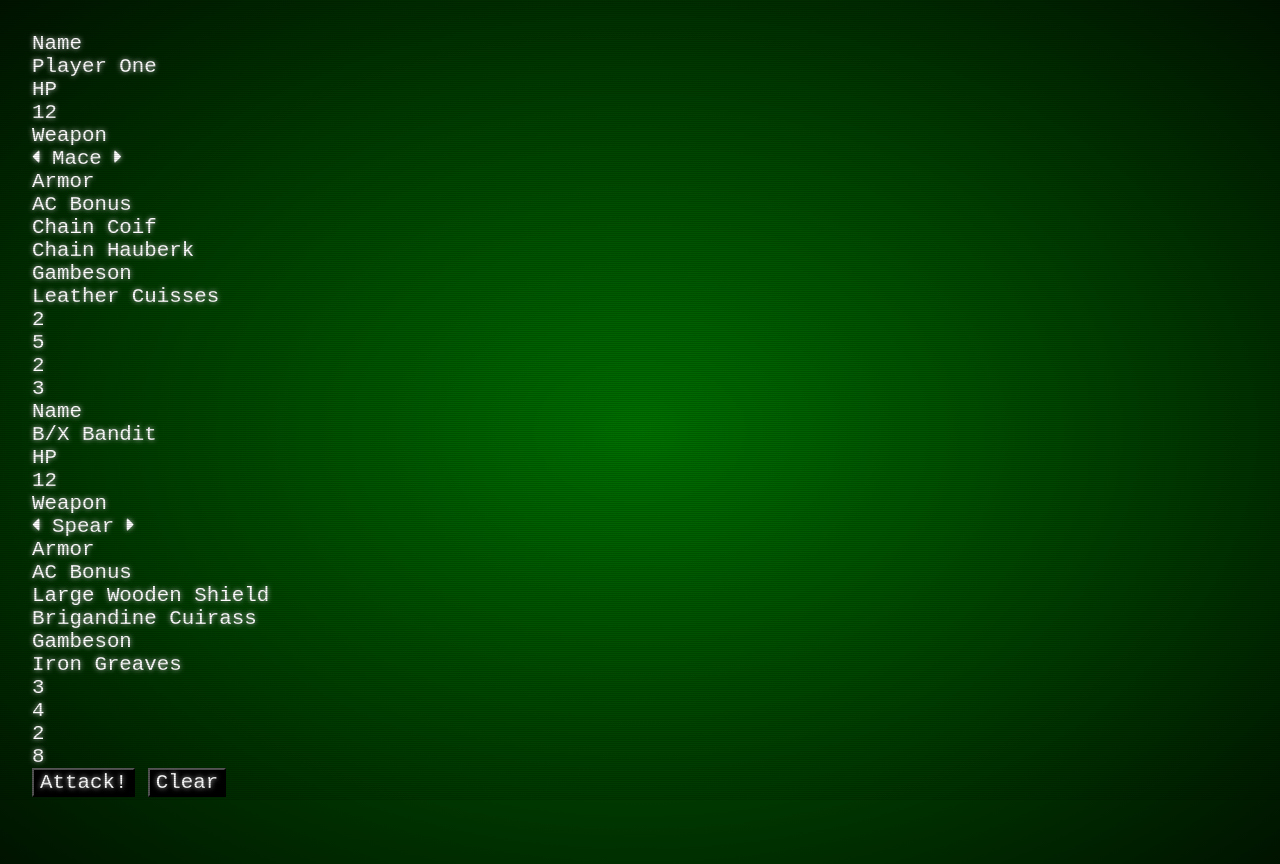
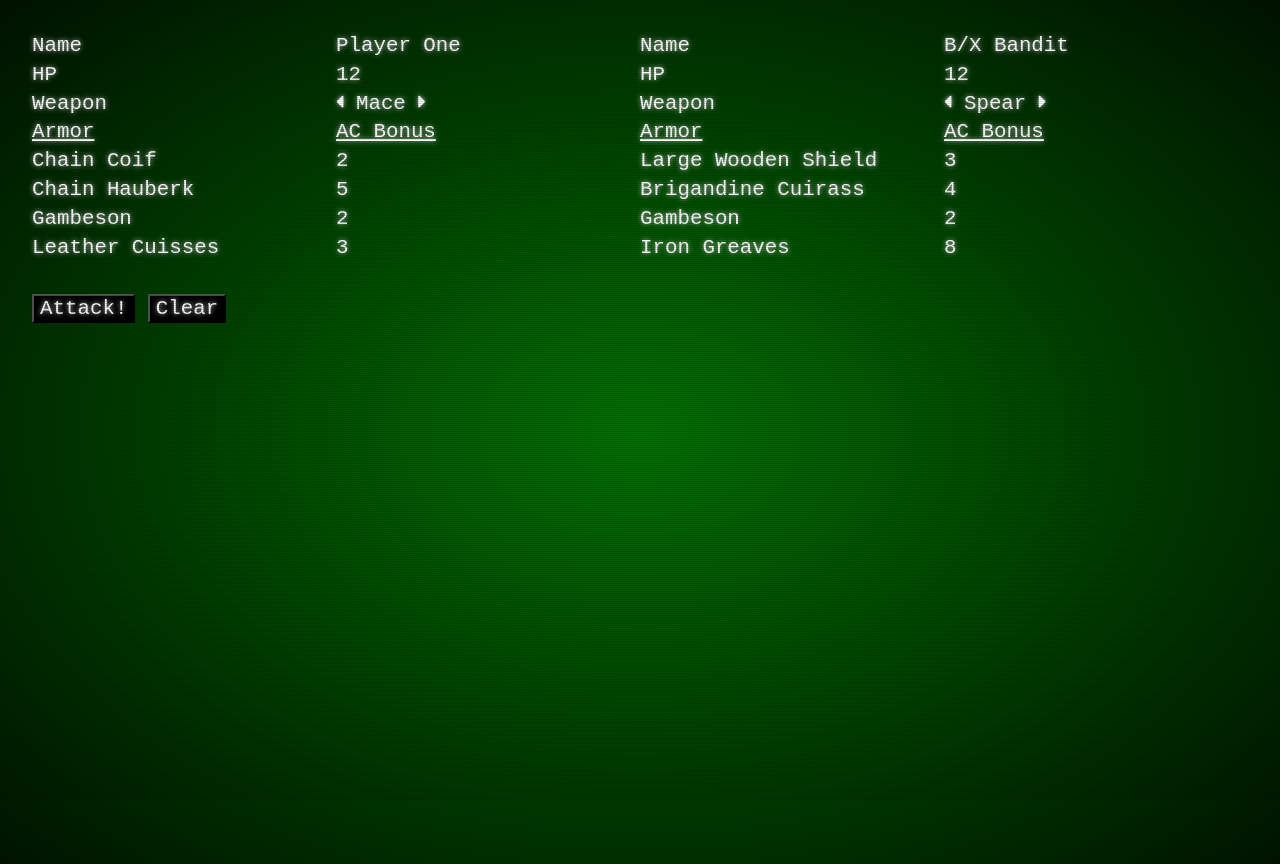
Before and after one commit to alexjmarshall/combat-demo, a plain HTML site: page index.html in a window 1280 px wide. Drawn offline with nearby package versions, Linux system fonts and the light colour scheme; files whose address does not match are found by name.

Commit message:
add styling

```diff
--- a/css/style.css
+++ b/css/style.css
@@ -40,3 +40,42 @@ button {
 #app {
   white-space: pre-line;
 }
+
+.flex-container {
+  display: flex;
+}
+
+.combatant {
+  width: 50%;
+  line-height: 1.8rem;
+}
+
+.command-buttons {
+  margin: 2rem 0;
+}
+
+.grid-container {
+  display: grid;
+  grid-template-columns: 1fr 1fr;
+}
+
+.grid-col-1 {
+  grid-column: 1;
+}
+
+.grid-col-2 {
+  grid-column: 2;
+}
+
+.armor-bonuses {
+  grid-column: 2;
+  grid-row: 5;
+}
+
+.underline {
+  text-decoration: underline;
+}
+
+.caret {
+  font-size: 18px;
+}
```
